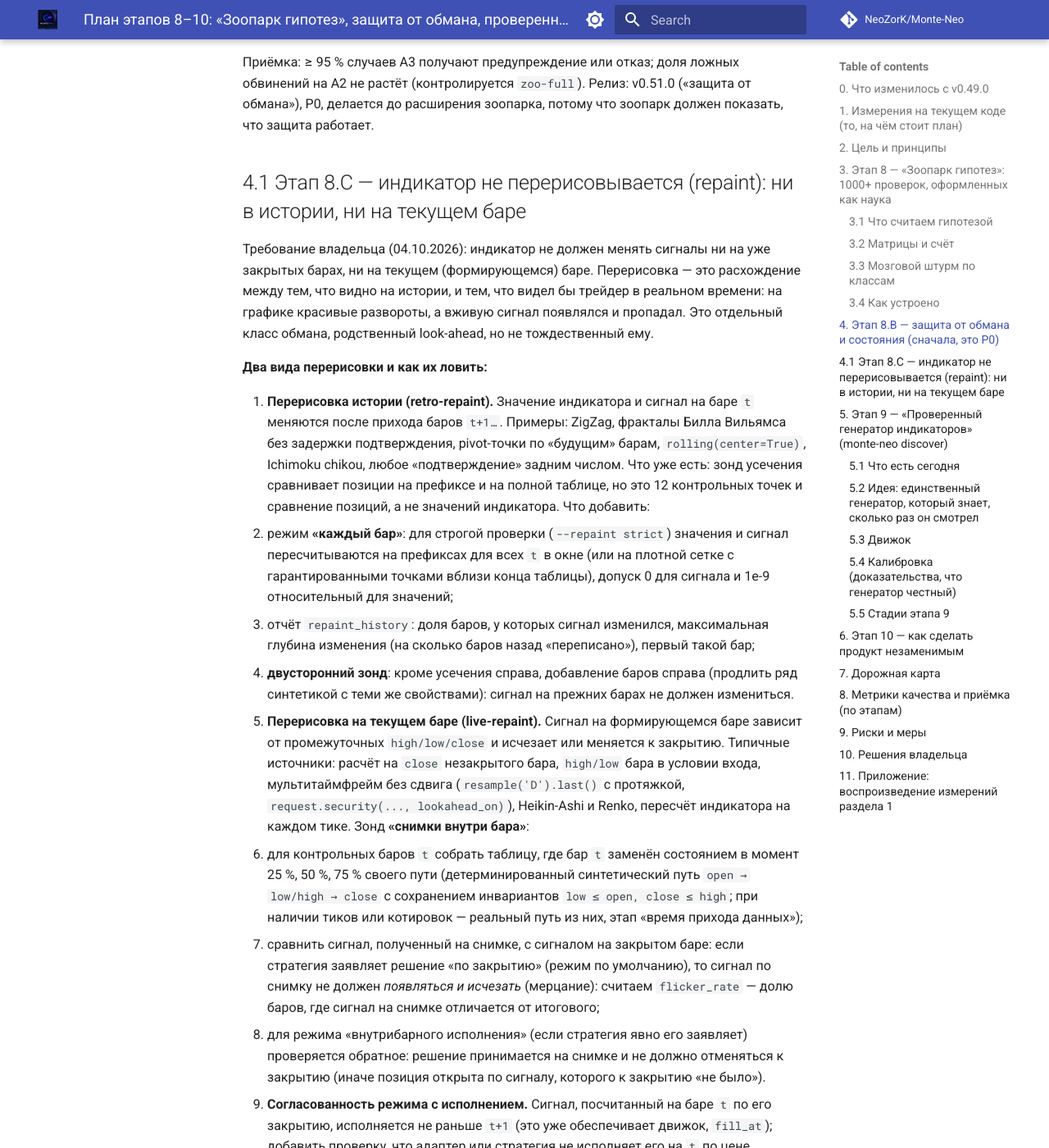
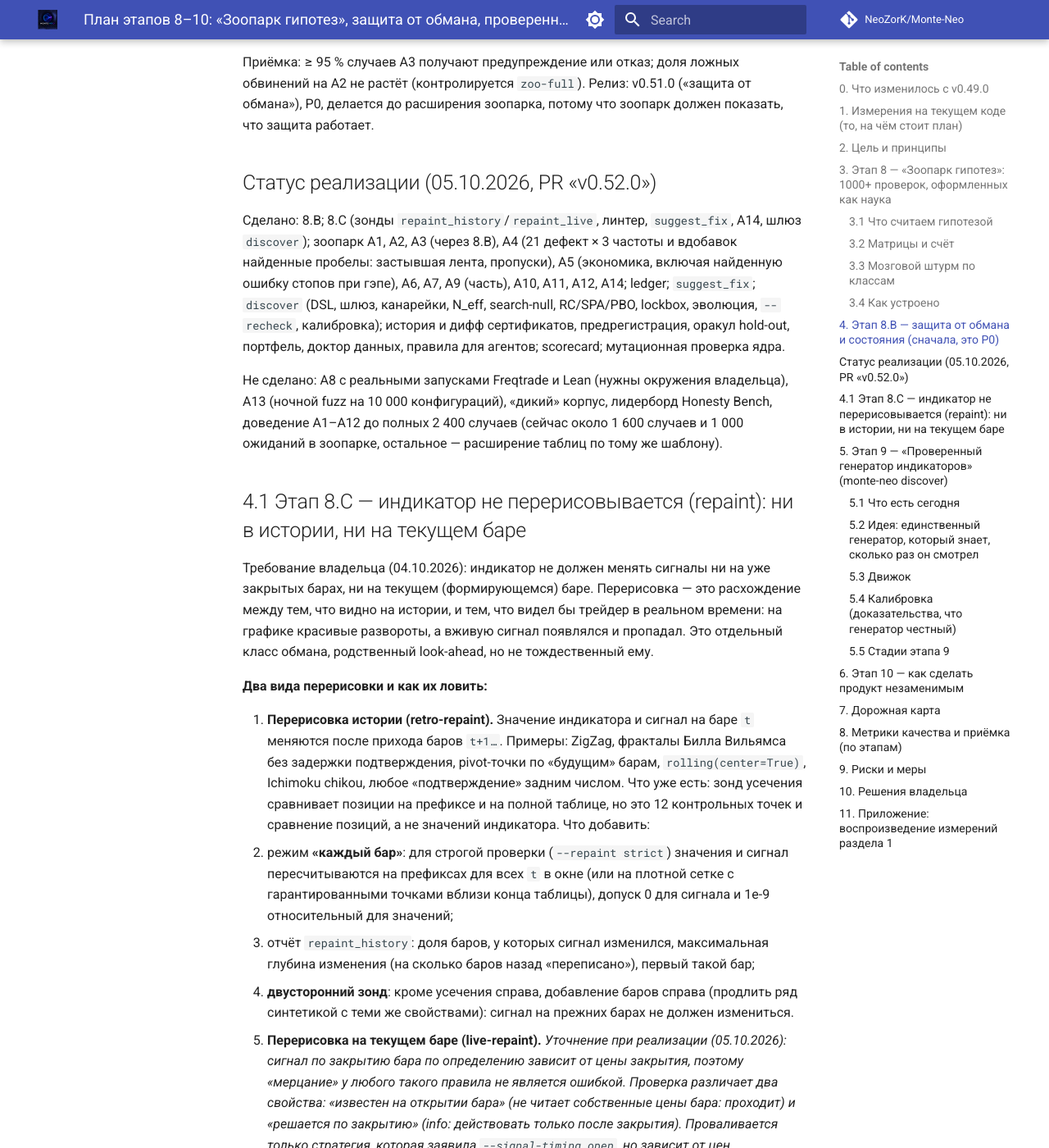
Before and after one commit to NeoZorK/Monte-Neo, an MkDocs documentation site: the page built from docs/project/PLAN_STAGES_8_10_RU.md, in a window 1280 px wide and 1400 px high, scrolled down 9553 px. Shown: the whole window at 82% size. Built offline with MkDocs 1.6.1 and Material for MkDocs 9.7.7, drawn with Linux system fonts in a browser that asks for light colours; comment, search, counter and statistics services are not loaded; some of the changed text lies outside the part shown.

Commit message:
Plan: implementation status of stages 8-10, repaint semantics clarified

```diff
--- a/docs/project/PLAN_STAGES_8_10_RU.md
+++ b/docs/project/PLAN_STAGES_8_10_RU.md
@@ -122,6 +122,12 @@
 
 Приёмка: ≥ 95 % случаев A3 получают предупреждение или отказ; доля ложных обвинений на A2 не растёт (контролируется `zoo-full`). Релиз: v0.51.0 («защита от обмана»), P0, делается до расширения зоопарка, потому что зоопарк должен показать, что защита работает.
 
+## Статус реализации (05.10.2026, PR «v0.52.0»)
+
+Сделано: 8.B; 8.C (зонды `repaint_history`/`repaint_live`, линтер, `suggest_fix`, A14, шлюз `discover`); зоопарк A1, A2, A3 (через 8.B), A4 (21 дефект × 3 частоты и вдобавок найденные пробелы: застывшая лента, пропуски), A5 (экономика, включая найденную ошибку стопов при гэпе), A6, A7, A9 (часть), A10, A11, A12, A14; ledger; `suggest_fix`; `discover` (DSL, шлюз, канарейки, N_eff, search-null, RC/SPA/PBO, lockbox, эволюция, `--recheck`, калибровка); история и дифф сертификатов, предрегистрация, оракул hold-out, портфель, доктор данных, правила для агентов; scorecard; мутационная проверка ядра.
+
+Не сделано: A8 с реальными запусками Freqtrade и Lean (нужны окружения владельца), A13 (ночной fuzz на 10 000 конфигураций), «дикий» корпус, лидерборд Honesty Bench, доведение A1–A12 до полных 2 400 случаев (сейчас около 1 600 случаев и 1 000 ожиданий в зоопарке, остальное — расширение таблиц по тому же шаблону).
+
 ## 4.1 Этап 8.C — индикатор не перерисовывается (repaint): ни в истории, ни на текущем баре
 
 Требование владельца (04.10.2026): индикатор не должен менять сигналы ни на уже закрытых барах, ни на текущем (формирующемся) баре. Перерисовка — это расхождение между тем, что видно на истории, и тем, что видел бы трейдер в реальном времени: на графике красивые развороты, а вживую сигнал появлялся и пропадал. Это отдельный класс обмана, родственный look-ahead, но не тождественный ему.
@@ -132,7 +138,7 @@
    - режим **«каждый бар»**: для строгой проверки (`--repaint strict`) значения и сигнал пересчитываются на префиксах для всех `t` в окне (или на плотной сетке с гарантированными точками вблизи конца таблицы), допуск 0 для сигнала и 1e-9 относительный для значений;
    - отчёт `repaint_history`: доля баров, у которых сигнал изменился, максимальная глубина изменения (на сколько баров назад «переписано»), первый такой бар;
    - **двусторонний зонд**: кроме усечения справа, добавление баров справа (продлить ряд синтетикой с теми же свойствами): сигнал на прежних барах не должен измениться.
-2. **Перерисовка на текущем баре (live-repaint).** Сигнал на формирующемся баре зависит от промежуточных `high/low/close` и исчезает или меняется к закрытию. Типичные источники: расчёт на `close` незакрытого бара, `high/low` бара в условии входа, мультитаймфрейм без сдвига (`resample('D').last()` с протяжкой, `request.security(..., lookahead_on)`), Heikin-Ashi и Renko, пересчёт индикатора на каждом тике. Зонд **«снимки внутри бара»**:
+2. **Перерисовка на текущем баре (live-repaint).** *Уточнение при реализации (05.10.2026): сигнал по закрытию бара по определению зависит от цены закрытия, поэтому «мерцание» у любого такого правила не является ошибкой. Проверка различает два свойства: «известен на открытии бара» (не читает собственные цены бара: проходит) и «решается по закрытию» (info: действовать только после закрытия). Проваливается только стратегия, которая заявила `--signal-timing open`, но зависит от цен формирующегося бара. Показатель `flicker_rate` в сертификате победителя `discover` не равен нулю по определению; вместо него пишется `confirmation: close` и статус `repaint_history`.* Сигнал на формирующемся баре зависит от промежуточных `high/low/close` и исчезает или меняется к закрытию. Типичные источники: расчёт на `close` незакрытого бара, `high/low` бара в условии входа, мультитаймфрейм без сдвига (`resample('D').last()` с протяжкой, `request.security(..., lookahead_on)`), Heikin-Ashi и Renko, пересчёт индикатора на каждом тике. Зонд **«снимки внутри бара»**:
    - для контрольных баров `t` собрать таблицу, где бар `t` заменён состоянием в момент 25 %, 50 %, 75 % своего пути (детерминированный синтетический путь `open → low/high → close` с сохранением инвариантов `low ≤ open, close ≤ high`; при наличии тиков или котировок — реальный путь из них, этап «время прихода данных»);
    - сравнить сигнал, полученный на снимке, с сигналом на закрытом баре: если стратегия заявляет решение «по закрытию» (режим по умолчанию), то сигнал по снимку не должен *появляться и исчезать* (мерцание): считаем `flicker_rate` — долю баров, где сигнал на снимке отличается от итогового;
    - для режима «внутрибарного исполнения» (если стратегия явно его заявляет) проверяется обратное: решение принимается на снимке и не должно отменяться к закрытию (иначе позиция открыта по сигналу, которого к закрытию «не было»).
```
